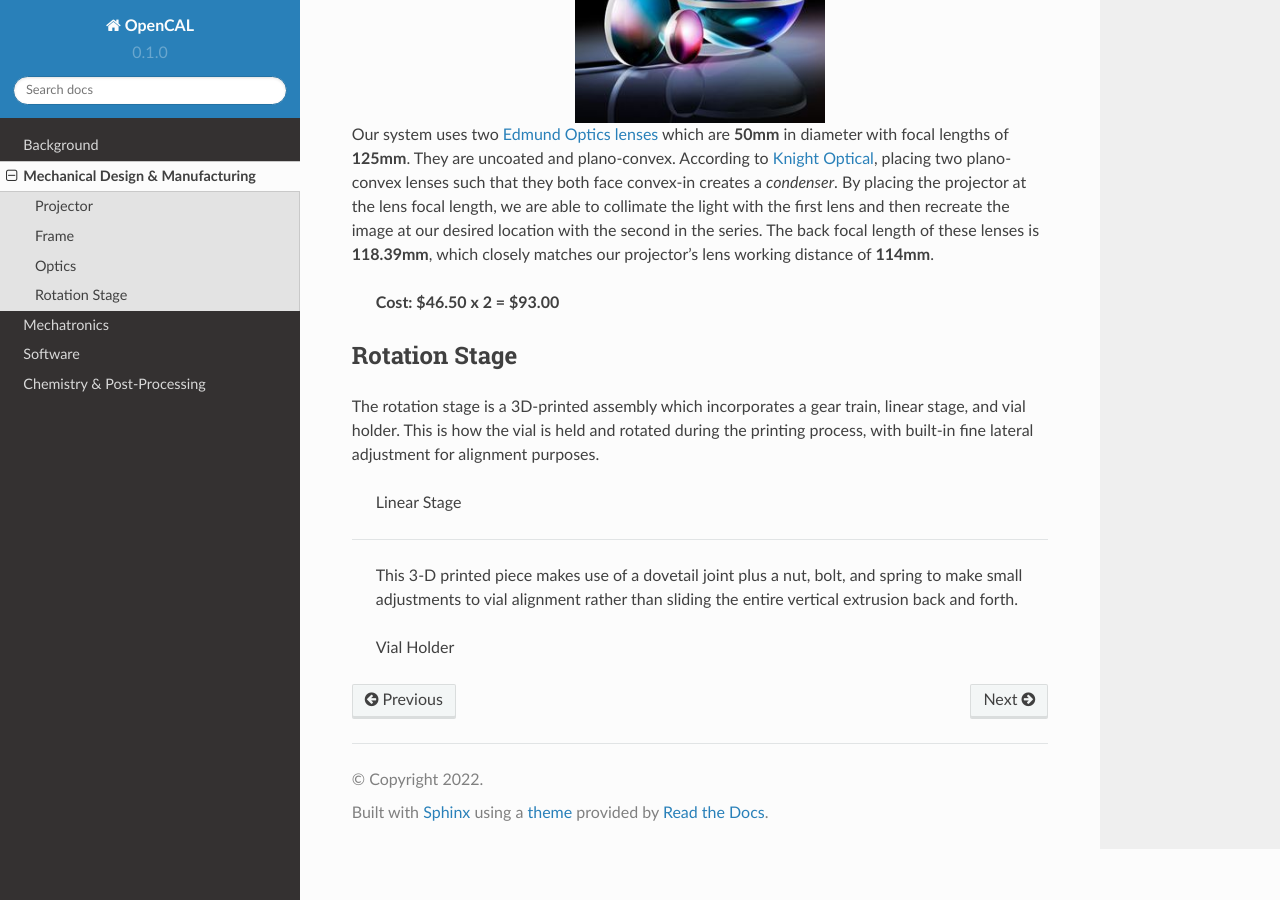
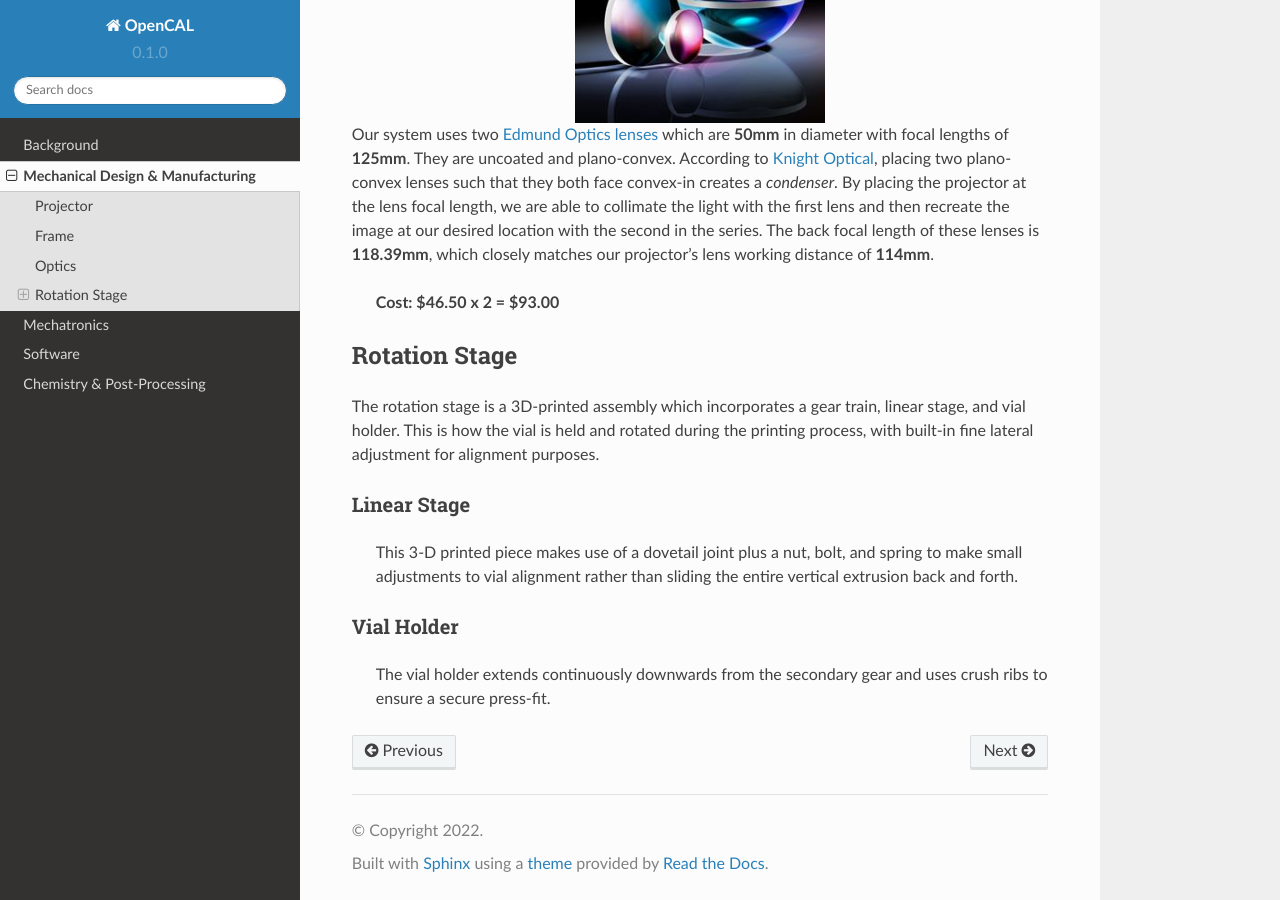
Before and after one commit to anjanasaravanan/openCAL, a Sphinx documentation site: the page built from docs/source/mechanical.rst, in a window 1280 px wide and 900 px high, scrolled down 921 px. Built offline with Sphinx 7.4.7 and the Read the Docs theme 2.0.0, drawn with Linux system fonts in a browser that asks for light colours.

Commit message:
Update mechanical.rst

```diff
--- a/docs/source/mechanical.rst
+++ b/docs/source/mechanical.rst
@@ -34,11 +34,11 @@ Rotation Stage
 ##############
 The rotation stage is a 3D-printed assembly which incorporates a gear train, linear stage, and vial holder. This is how the vial is held and rotated during the printing process, with built-in fine lateral adjustment for alignment purposes.
 
-    Linear Stage
-****************
+Linear Stage
+*************
 
     This 3-D printed piece makes use of a dovetail joint plus a nut, bolt, and spring to make small adjustments to vial alignment rather than sliding the entire vertical extrusion back and forth.
 
-    Vial Holder
-***************
+Vial Holder
+************
     The vial holder extends continuously downwards from the secondary gear and uses crush ribs to ensure a secure press-fit.
```
